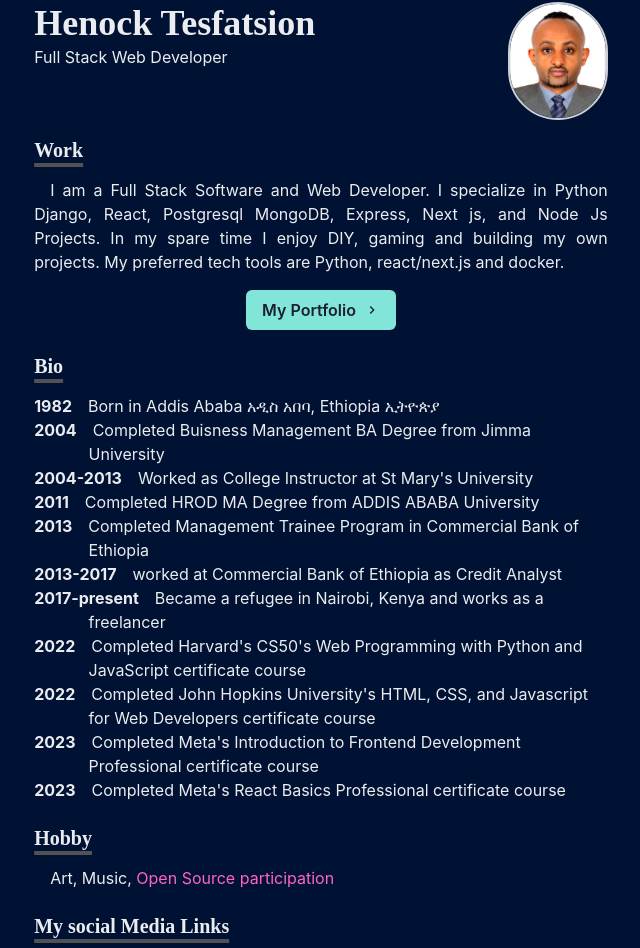
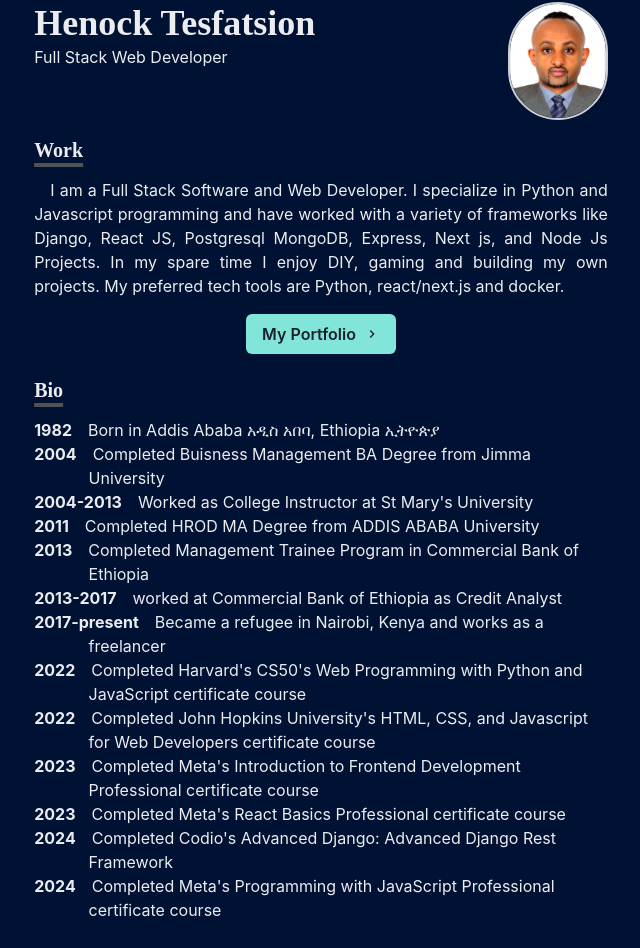
Before and after one commit to Henoker/HenokerWebsite, a Next.js app: page / in a window 1280 px wide. Shown: the part 404-1352 px from the top of the page, without its empty margins (319-959 px from the left). Built offline with nearby package versions, Linux system fonts and the light colour scheme.

Commit message:
feat: add new certificates

```diff
--- a/pages/index.js
+++ b/pages/index.js
@@ -68,8 +68,9 @@ const Page = () => {
             Work
           </Heading>
           <Paragraph>
-            I am a Full Stack Software and Web Developer. I specialize in Python
-            Django, React, Postgresql MongoDB, Express, Next js, and Node Js
+            I am a Full Stack Software and Web Developer. I specialize in Python and
+            Javascript programming and have worked with a variety of frameworks like
+            Django, React JS, Postgresql MongoDB, Express, Next js, and Node Js
             Projects. In my spare time I enjoy DIY, gaming and building my own
             projects. My preferred tech tools are Python, react/next.js and
             docker.
@@ -132,6 +133,14 @@ const Page = () => {
           <BioSection>
             <BioYear>2023</BioYear>
             Completed Meta&apos;s React Basics Professional certificate course
+          </BioSection>
+          <BioSection>
+            <BioYear>2024</BioYear>
+            Completed Codio&apos;s Advanced Django: Advanced Django Rest Framework
+          </BioSection>
+          <BioSection>
+            <BioYear>2024</BioYear>
+            Completed Meta&apos;s Programming with JavaScript Professional certificate course
           </BioSection>
         </Section>
         <Section delay={0.3}>
```
